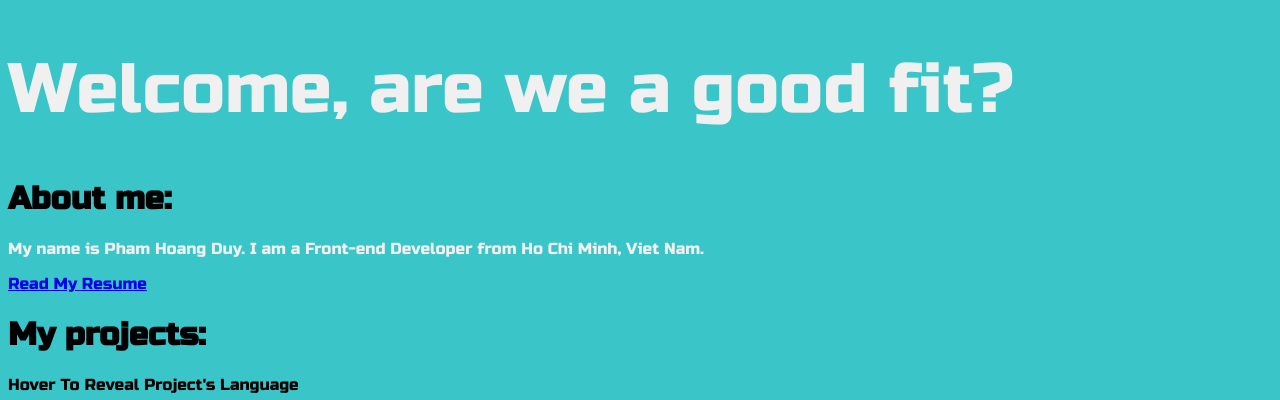
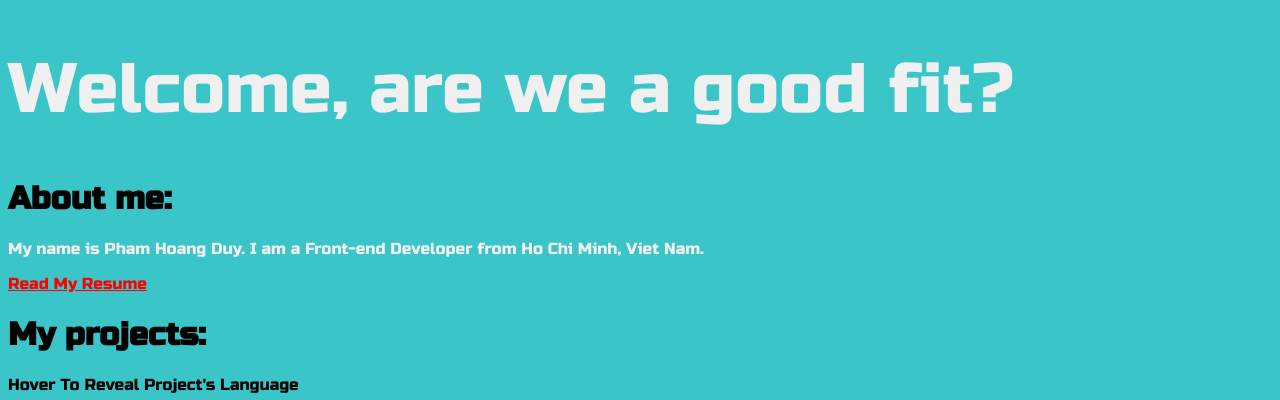
Before and after one commit to hoangduy1771/Projects, a plain HTML site: page PortfolioWeb/index.html in a window 1280 px wide. In both pictures the pointer is over the link "Read My Resume". Shown: the top 400 px of the page. Drawn offline with Linux system fonts and the light colour scheme.

Commit message:
Add Link stay blue

```diff
--- a/PortfolioWeb/style.css
+++ b/PortfolioWeb/style.css
@@ -1,6 +1,15 @@
 body{
     background-color: #3ac5c9;
     font-family: 'Russo One', sans-serif;
+
+}
+
+a:hover {
+    color: red;
+}
+
+a{
+    color: #0202f8;
 
 }
 
```
